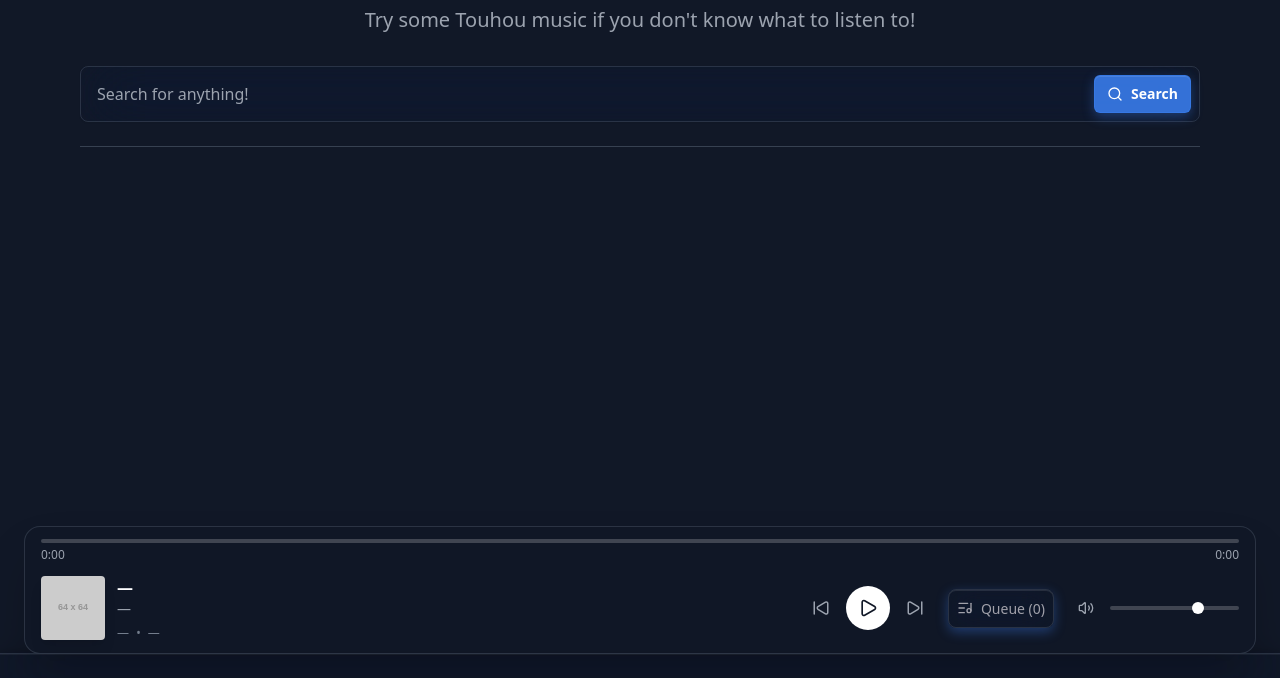
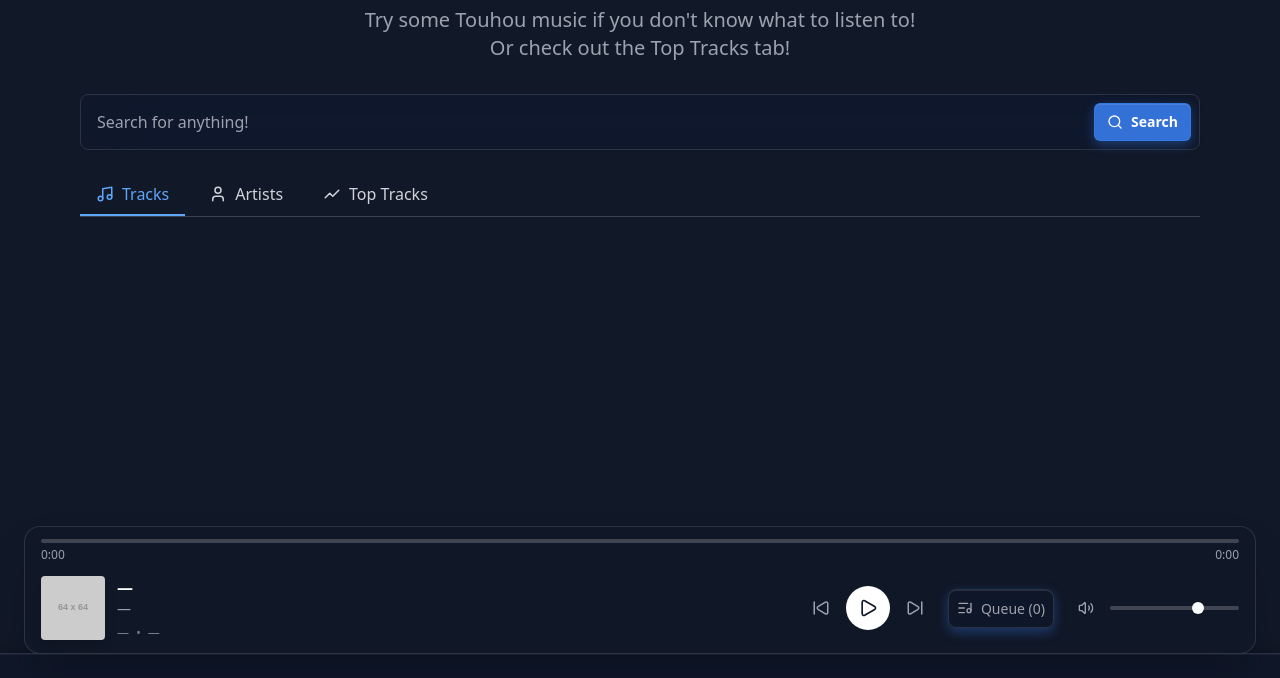
Before and after one commit to dzunggzz/HiResAudioStreaming-MindX, a plain HTML site: page working3/index.html in a window 1280 px wide. Shown: the part 122-800 px from the top of the page. Drawn offline with nearby package versions, Linux system fonts and the light colour scheme; sample sign-in values are in the browser's storage; placeholder pictures from the web are drawn by us.

Commit message:
to accommodate changes in search modes + top tracks

```diff
--- a/working3/index.html
+++ b/working3/index.html
@@ -21,7 +21,8 @@
           <span class="text-sm text-gray-400">v3.6</span>
         </div>
         <p class="mx-auto max-w-2xl text-xl text-gray-400">
-          Try some Touhou music if you don't know what to listen to!
+          Try some Touhou music if you don't know what to listen to! <br>
+          Or check out the Top Tracks tab!
         </p>
       </div>
 
@@ -52,9 +53,25 @@
           </div>
         </div>
 
-        <div
-          class="mb-6 flex gap-2 overflow-x-auto scrollbar-hide border-b border-gray-700"
-        ></div>
+        <div class="mb-6 flex gap-2 overflow-x-auto scrollbar-hide border-b border-gray-700 svelte-14p3n6n">
+          <button id="trackSearchTab" class="flex cursor-pointer items-center gap-2 border-b-2 px-3 sm:px-4 py-2 transition-colors whitespace-nowrap border-blue-500 text-blue-500 svelte-14p3n6n">
+            <svg width="18" height="18" viewBox="0 0 24 24" fill="none" stroke="currentColor" stroke-width="2" stroke-linecap="round" stroke-linejoin="round">
+                    <path d="M9 18V5l12-2v13"></path>
+                    <circle cx="6" cy="18" r="3"></circle>
+                    <circle cx="18" cy="16" r="3"></circle>
+                </svg>
+            <span class="text-sm sm:text-base">Tracks</span>
+          </button>
+          <button id="artistSearchTab" class="flex cursor-pointer items-center gap-2 border-b-2 px-3 sm:px-4 py-2 transition-colors whitespace-nowrap border-transparent text-gray-300 hover:text-white svelte-14p3n6n">
+            <svg xmlns="http://www.w3.org/2000/svg" width="18" height="18" viewBox="0 0 24 24" fill="none" stroke="currentColor" stroke-width="2" stroke-linecap="round" stroke-linejoin="round" class="lucide-icon lucide lucide-user"><path d="M19 21v-2a4 4 0 0 0-4-4H9a4 4 0 0 0-4 4v2"/><circle cx="12" cy="7" r="4"/></svg>
+            <span class="text-sm sm:text-base">Artists</span>
+          </button>
+          <button id="topTracksTab" class="flex cursor-pointer items-center gap-2 border-b-2 px-3 sm:px-4 py-2 transition-colors whitespace-nowrap border-transparent text-gray-300 hover:text-white svelte-14p3n6n">
+            <svg xmlns="http://www.w3.org/2000/svg" width="18" height="18" viewBox="0 0 24 24" fill="none" stroke="currentColor" stroke-width="2" stroke-linecap="round" stroke-linejoin="round" class="lucide-icon lucide lucide-trending-up"><path d="m3 17 6-6 4 4 8-8"/></svg>
+            <span class="text-sm sm:text-base">Top Tracks</span>
+            <span id="topTracksBadge" class="hidden ml-1 px-1.5 py-0.5 text-xs bg-red-500 text-white rounded-full">NEW</span>
+          </button>
+        </div>
 
         <div id="resultsContainer">
           <div id="resultsGrid">
```
